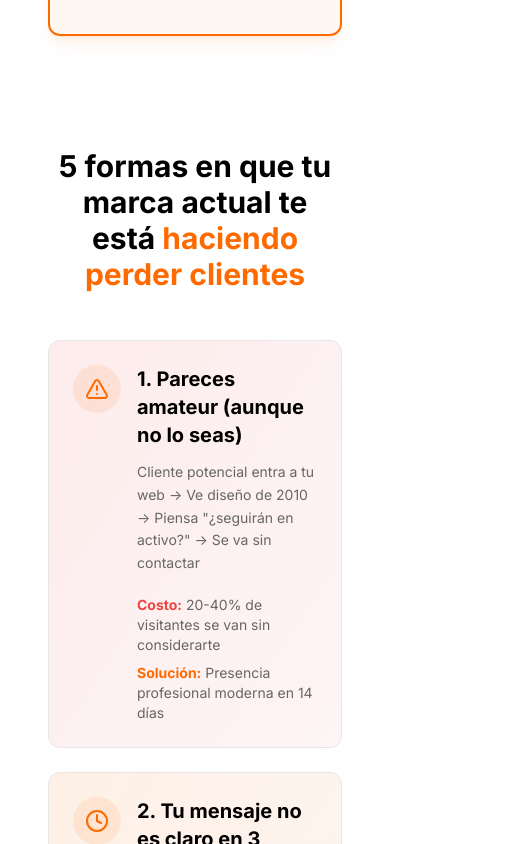
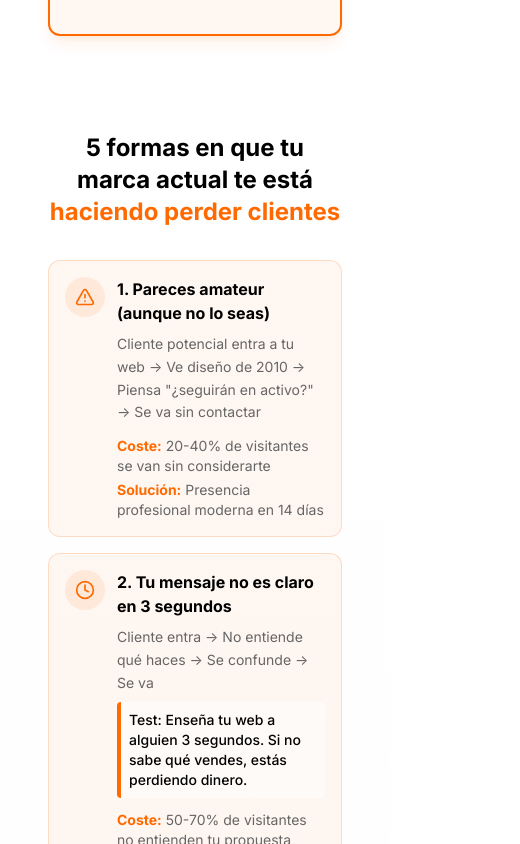
Before and after one commit to sbezares7-sys/godogrow-landing-page, a React (Vite) app: page / in a window 390 px wide. Shown: the part 10520-11364 px from the top of the page, 520 px wide, since content can reach past the window. Built offline with nearby package versions, Linux system fonts and the light colour scheme; the HTML template or start-up script is replaced by a standard one.

Commit message:
Refactor BrandProblems section

```diff
--- a/src/components/BrandProblems.tsx
+++ b/src/components/BrandProblems.tsx
@@ -8,8 +8,7 @@ const BrandProblems = () => {
       title: "1. Pareces amateur (aunque no lo seas)",
       scenario: "Cliente potencial entra a tu web → Ve diseño de 2010 → Piensa \"¿seguirán en activo?\" → Se va sin contactar",
       cost: "20-40% de visitantes se van sin considerarte",
-      solution: "Presencia profesional moderna en 14 días",
-      color: "from-red-500/10 to-red-500/5"
+      solution: "Presencia profesional moderna en 14 días"
     },
     {
       icon: Clock,
@@ -17,8 +16,7 @@ const BrandProblems = () => {
       scenario: "Cliente entra → No entiende qué haces → Se confunde → Se va",
       test: "Test: Enseña tu web a alguien 3 segundos. Si no sabe qué vendes, estás perdiendo dinero.",
       cost: "50-70% de visitantes no entienden tu propuesta",
-      solution: "Copy estratégico que vende desde el primer segundo",
-      color: "from-orange-500/10 to-orange-500/5"
+      solution: "Copy estratégico que vende desde el primer segundo"
     },
     {
       icon: TrendingDown,
@@ -26,78 +24,75 @@ const BrandProblems = () => {
       scenario: "Cliente compara 3 opciones → Tú eres mejor técnicamente → Pero tu web parece peor → Contratan a otro",
       reality: "El cliente no puede evaluar tu calidad antes de probar. Evalúa tu marca.",
       cost: "Pierdes ante competidores peores pero con mejor imagen",
-      solution: "Branding al nivel de tu competencia (o mejor)",
-      color: "from-yellow-500/10 to-yellow-500/5"
+      solution: "Branding al nivel de tu competencia (o mejor)"
     },
     {
       icon: ShieldAlert,
       title: "4. No generas confianza",
       scenario: "Web sin testimonios, sin casos, info genérica → Cliente duda → \"Mejor busco otra opción\"",
       cost: "60% de clientes potenciales no contactan por falta de confianza",
-      solution: "Presencia que transmite profesionalidad y autoridad",
-      color: "from-blue-500/10 to-blue-500/5"
+      solution: "Presencia que transmite profesionalidad y autoridad"
     },
     {
       icon: Search,
       title: "5. No estás donde tu cliente te busca",
       scenario: "Cliente busca tu servicio en Google → No aparecer → Contratan a otro\nCliente te busca en redes → Perfil vacío o amateur → No confían",
       cost: "80% de clientes buscan online antes de contratar",
-      solution: "Presencia digital completa y optimizada",
-      color: "from-purple-500/10 to-purple-500/5"
+      solution: "Presencia digital completa y optimizada"
     }
   ];
 
   return (
-    <section className="py-16 md:py-24 px-4 bg-gradient-to-b from-background to-muted/30">
-      <div className="container mx-auto max-w-6xl">
-        <div className="text-center mb-12 md:mb-16">
-          <h2 className="text-3xl md:text-5xl font-bold mb-4">
+    <section className="py-12 md:py-16 px-4 bg-gradient-to-b from-background to-muted/30">
+      <div className="container mx-auto max-w-5xl">
+        <div className="text-center mb-8 md:mb-12">
+          <h2 className="text-2xl md:text-4xl font-bold mb-2">
             5 formas en que tu marca actual te está{" "}
             <span className="text-primary">haciendo perder clientes</span>
           </h2>
         </div>
 
-        <div className="grid gap-6 md:gap-8 mb-12">
+        <div className="grid gap-4 md:gap-5 mb-8">
           {problems.map((problem, index) => {
             const Icon = problem.icon;
             return (
               <div
                 key={index}
-                className={`bg-gradient-to-br ${problem.color} border border-border rounded-lg p-6 md:p-8 hover:shadow-lg transition-all duration-300`}
+                className="bg-primary/5 border border-primary/20 rounded-lg p-4 md:p-6 hover:shadow-lg hover:border-primary/40 transition-all duration-300"
               >
-                <div className="flex items-start gap-4">
+                <div className="flex items-start gap-3 md:gap-4">
                   <div className="flex-shrink-0">
-                    <div className="w-12 h-12 rounded-full bg-primary/10 flex items-center justify-center">
-                      <Icon className="w-6 h-6 text-primary" />
+                    <div className="w-10 h-10 md:w-12 md:h-12 rounded-full bg-primary/10 flex items-center justify-center">
+                      <Icon className="w-5 h-5 md:w-6 md:h-6 text-primary" />
                     </div>
                   </div>
-                  <div className="flex-1">
-                    <h3 className="text-xl md:text-2xl font-bold mb-3">
+                  <div className="flex-1 min-w-0">
+                    <h3 className="text-base md:text-xl font-bold mb-2">
                       {problem.title}
                     </h3>
 
-                    <div className="space-y-3 text-muted-foreground">
-                      <p className="text-sm md:text-base leading-relaxed whitespace-pre-line">
+                    <div className="space-y-2 text-muted-foreground text-sm md:text-base">
+                      <p className="leading-relaxed whitespace-pre-line">
                         {problem.scenario}
                       </p>
 
                       {problem.test && (
-                        <p className="text-sm md:text-base font-medium text-foreground bg-background/50 p-3 rounded border-l-4 border-primary">
+                        <p className="font-medium text-foreground bg-background/50 p-2 md:p-3 rounded border-l-4 border-primary">
                           {problem.test}
                         </p>
                       )}
 
                       {problem.reality && (
-                        <p className="text-sm md:text-base italic">
+                        <p className="italic">
                           <span className="font-semibold text-foreground">Realidad:</span> {problem.reality}
                         </p>
                       )}
 
-                      <div className="pt-2 space-y-2">
-                        <p className="text-sm md:text-base">
-                          <span className="font-bold text-destructive">Costo:</span> {problem.cost}
+                      <div className="pt-1 space-y-1">
+                        <p>
+                          <span className="font-bold text-primary">Coste:</span> {problem.cost}
                         </p>
-                        <p className="text-sm md:text-base">
+                        <p>
                           <span className="font-bold text-primary">Solución:</span> {problem.solution}
                         </p>
                       </div>
@@ -109,21 +104,21 @@ const BrandProblems = () => {
           })}
         </div>
 
-        <div className="bg-gradient-to-br from-primary/5 via-primary/10 to-primary/5 border-2 border-primary/20 rounded-xl p-8 md:p-12 text-center">
-          <h3 className="text-2xl md:text-3xl font-bold mb-4">
+        <div className="bg-gradient-to-br from-primary/5 via-primary/10 to-primary/5 border-2 border-primary/20 rounded-xl p-6 md:p-10 text-center">
+          <h3 className="text-xl md:text-3xl font-bold mb-3 md:mb-4">
             ¿Te has sentido identificado con alguno de estos puntos?
           </h3>
-          <div className="max-w-2xl mx-auto space-y-4 text-lg text-muted-foreground mb-8">
+          <div className="max-w-2xl mx-auto space-y-3 text-base md:text-lg text-muted-foreground mb-6 md:mb-8">
             <p>
               Tu marca no solo representa tu negocio.<br />
               <span className="font-semibold text-foreground">Es la herramienta que convierte visitantes en clientes.</span>
             </p>
-            <p className="text-xl font-bold text-destructive">
+            <p className="text-lg md:text-xl font-bold text-primary">
               Cada día con una marca débil = clientes que se van a tu competencia.
             </p>
           </div>
 
-          <Button size="lg" className="text-lg px-10 py-7" asChild>
+          <Button size="lg" className="text-base md:text-lg px-8 py-6" asChild>
             <a href="#paquetes">
               Arregla tu marca en 14 días - Desde 450€
             </a>
```
